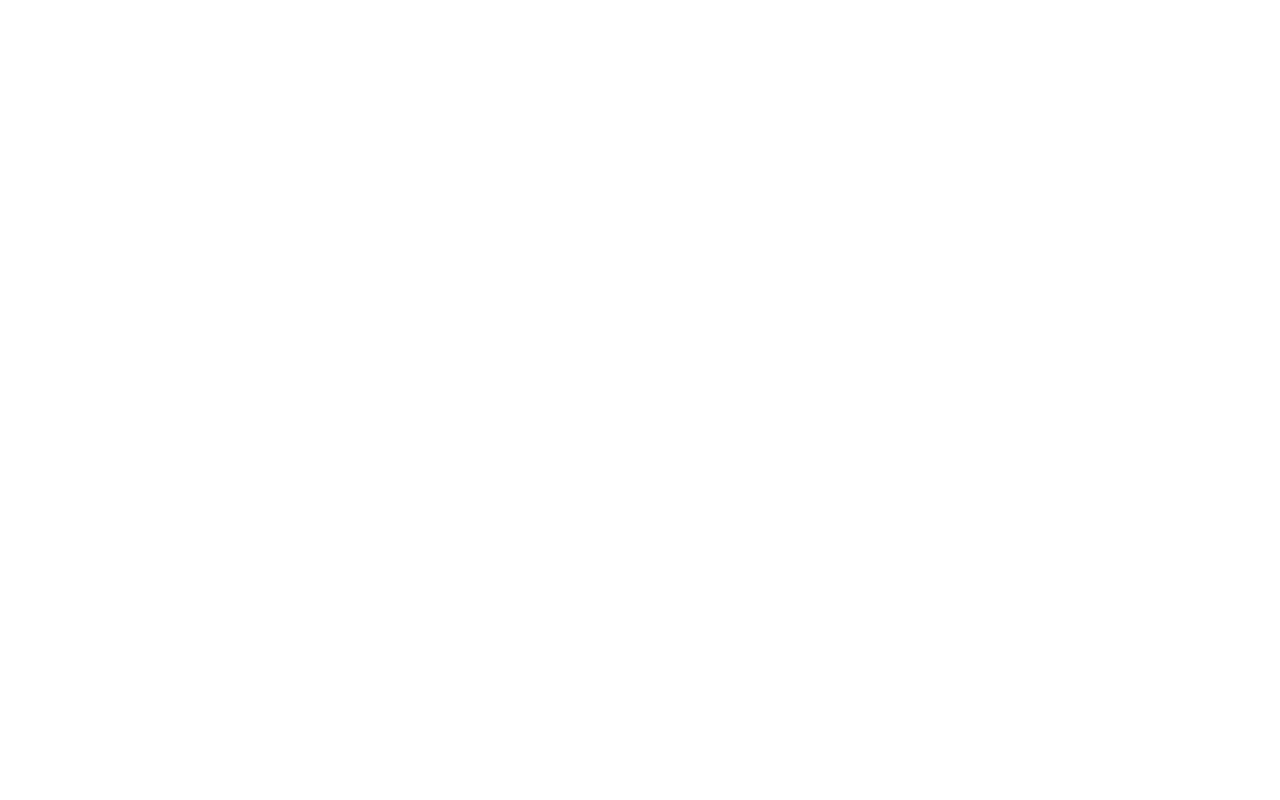
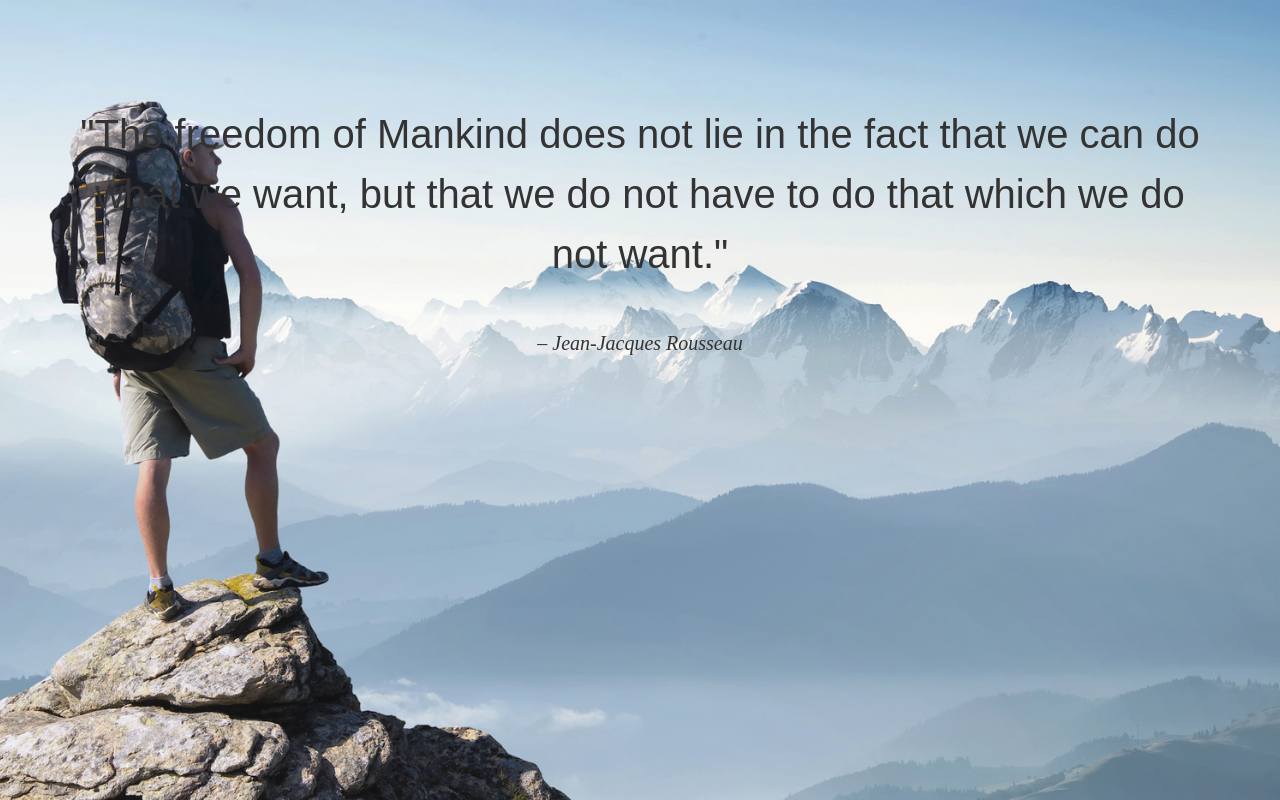
Before and after one commit to Lobli93/simple-quote-page, a plain HTML site: page index.html in a window 1280 px wide. Drawn offline with Linux system fonts and the light colour scheme.

Commit message:
freedom complete

```diff
--- a/index.html
+++ b/index.html
@@ -4,8 +4,12 @@
   <meta charset="utf-8">
   <title></title>
   <meta name="viewport" content="width=device-width, initial-scale=1">
+    <link rel="stylesheet" type="text/css" href="main.css">
 </head>
 <body>
-
+<div class="wrapped">
+    <p class="quote"> "The freedom of Mankind does not lie in the fact that we can do what we want, but that we do not have to do that which we do not want."</p>
+    <p class="author"><small>– Jean-Jacques Rousseau</small></p>
+</div>
 </body>
 </html>
--- a/main.css
+++ b/main.css
@@ -0,0 +1,42 @@
+body{
+    width: 100%;
+    height: 100vh;
+    background: url(assets/freedom.jpg) no-repeat center;
+    background-size: cover;
+    color: #333;
+    display: block;
+}
+html, body{
+    margin: 0;
+    padding: 0;
+    font-size: 100%;
+    line-height: 1.5;
+}
+.wrapped{
+    padding-top: 4rem;
+    width: 90%;
+    margin: 0 auto;
+    text-align: center;
+}
+div {
+    display: block;
+}
+.quote{
+    font-family: 'Julius Sans One', sans-serif;
+    font-size: 2.5rem;
+}
+p{
+    display: block;
+    -webkit-margin-before: 1em;
+    -webkit-margin-after: 1em;
+    -webkit-margin-start: 0px;
+    -webkit-margin-end: 0px;
+}
+.author {
+    font-family: 'Crimson Text', serif;
+    font-size: 1.5rem;
+    font-style: italic;
+}
+small {
+    font-size: smaller;
+}
```
Also changed, not shown: assets/freedom.jpg (added).
